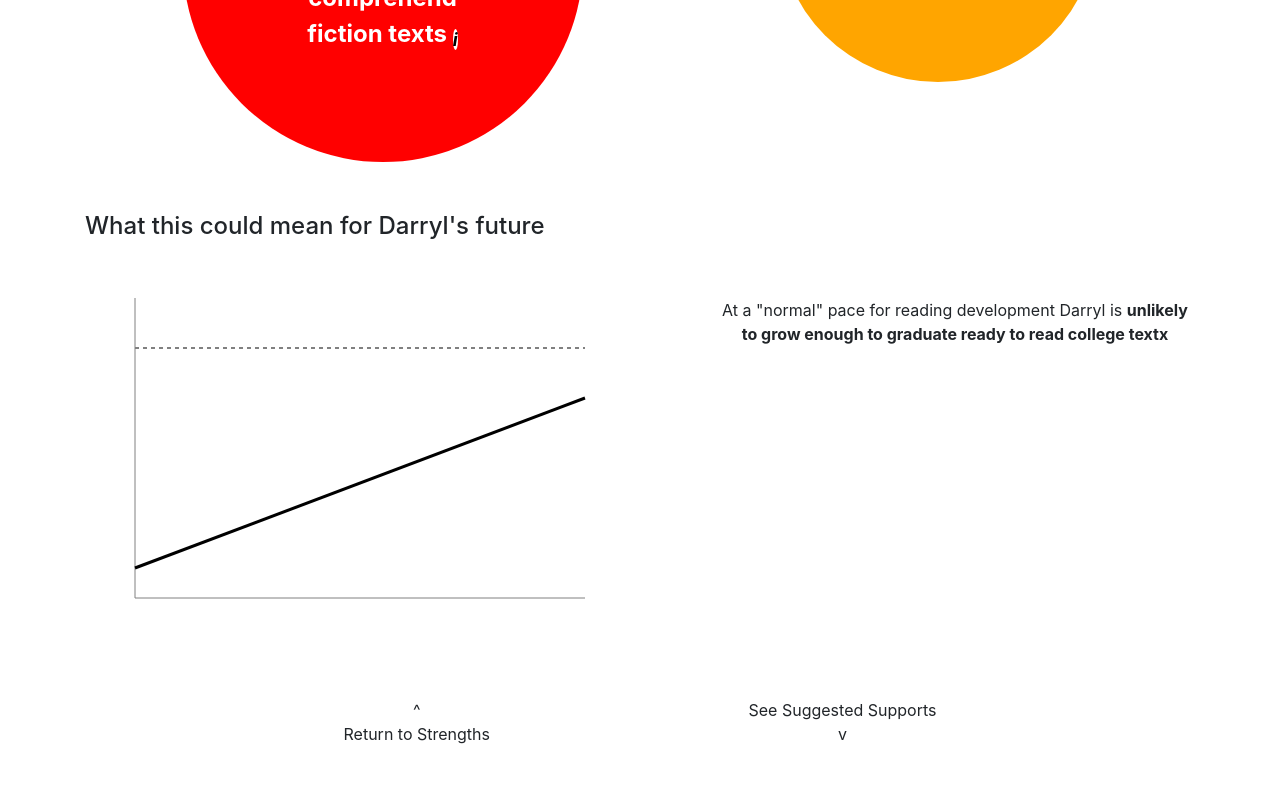
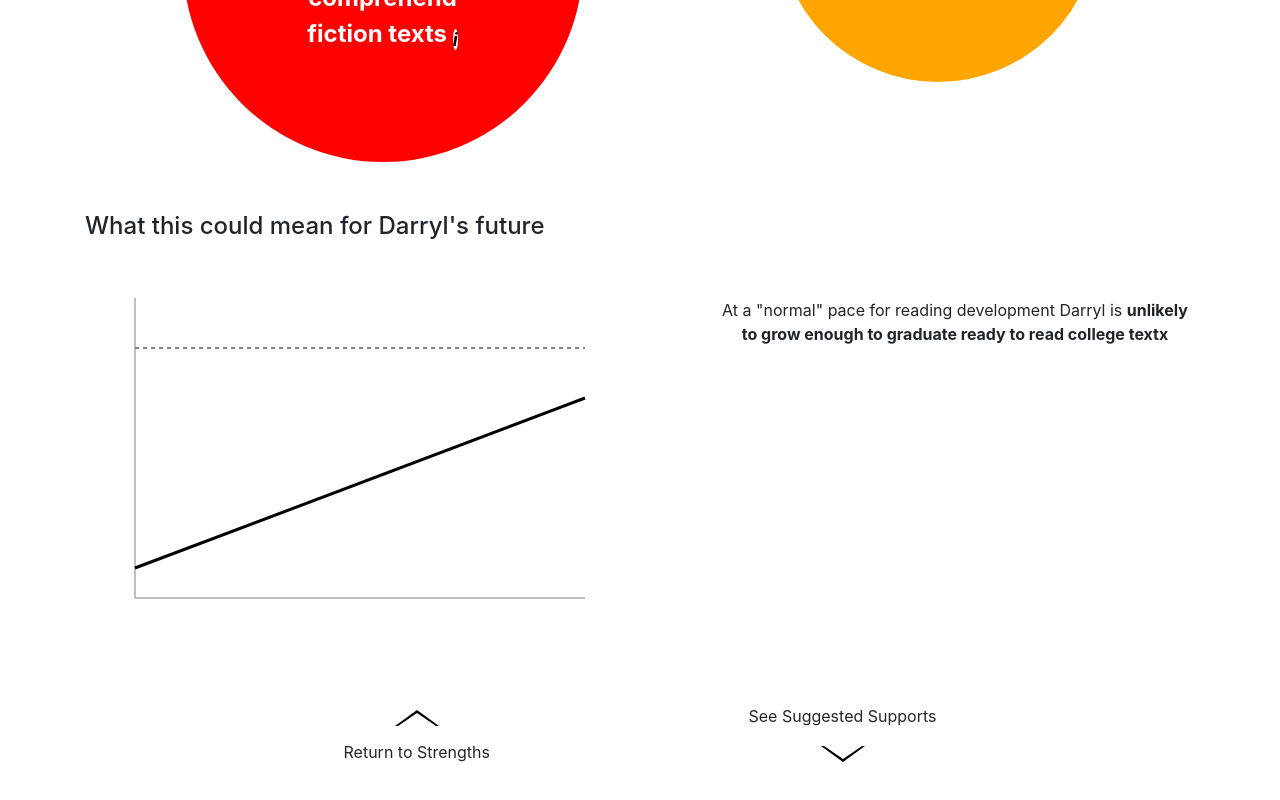
Before and after one commit to ryanechternacht/yardstick-frontend, a Vue app: page /how-to-help/weaknesses in a window 1280 px wide. Shown: the part 356-1156 px from the top of the page. Built offline with nearby package versions, Linux system fonts and the light colour scheme; what vue-lodash would draw is missing.

Commit message:
Improve the up/down navigation arrow and roll the component out throughout the application

```diff
--- a/src/components/layout/BottomNavigation.vue
+++ b/src/components/layout/BottomNavigation.vue
@@ -6,8 +6,12 @@
       :class="{pointer: backRoute}"
       @click="goBack()"
     >
-      <div>^</div>
-      <div>{{backText || "Back"}}</div>
+      <div class="nav-row">
+        <svg height="16" width="44">
+          <path d="M 0 16 l 22 -16 l 22 16 l -3 0 l -19 -13 l -19 13 Z" />
+        </svg>
+      </div>
+      <div class="nav-row">{{backText || "Back"}}</div>
     </div>
     <div
       v-if="shouldRenderNext"
@@ -15,8 +19,12 @@
       :class="{pointer: nextRoute}"
       @click="gotoNext()"
     >
-      <div>{{nextText || "Next"}}</div>
-      <div>v</div>
+      <div class="nav-row">{{nextText || "Next"}}</div>
+      <div class="nav-row">
+        <svg height="16" width="44">
+          <path d="M 0 0 l 22 16 l 22 -16 l -3 0 l -19 13 l -19 -13 Z" />
+        </svg>
+      </div>
     </div>
   </div>
 </template>
@@ -63,7 +71,7 @@ export default {
   cursor: pointer;
 }
 
-.spacer {
-  height: 50px;
+.nav-row {
+  line-height: 36px;
 }
 </style>
--- a/src/views/assessments/AssessmentDetails.vue
+++ b/src/views/assessments/AssessmentDetails.vue
@@ -106,19 +106,6 @@ export default {
 </script>
 
 <style scoped>
-.bottom-nav {
-  display: flex;
-  justify-content: space-evenly;
-}
-
-.center-align {
-  text-align: center;
-}
-
-.pointer {
-  cursor: pointer;
-}
-
 .spacer {
   height: 50px;
 }
--- a/src/views/assessments/AssessmentDetailsTable.vue
+++ b/src/views/assessments/AssessmentDetailsTable.vue
@@ -116,10 +116,10 @@
       </tbody>
     </table>
 
-    <div class="center-align pointer" @click="openBreakdown()">
-      <div>^</div>
-      <div>Return to {{assessment.name}} Breakdown</div>
-    </div>
+    <bottom-navigation
+      :backText="assessmentBreakdownNavigationText"
+      :backRoute="assessmentBreakdownRoute"
+    />
 
     <div class="spacer" />
   </div>
@@ -127,8 +127,10 @@
 
 <script>
 import { mapGetters } from "vuex";
+import BottomNavigation from "@/components/layout/BottomNavigation";
 
 export default {
+  components: { BottomNavigation },
   props: ["assessmentId"],
   data() {
     return {};
@@ -138,14 +140,15 @@ export default {
     ...mapGetters("student", { student: "getStudent" }),
     assessment() {
       return this.getAssessment(this.assessmentId);
-    }
-  },
-  methods: {
-    openBreakdown() {
-      this.$router.push({
+    },
+    assessmentBreakdownNavigationText() {
+      return `Return to ${this.assessment.name} Breakdown`;
+    },
+    assessmentBreakdownRoute() {
+      return {
         name: "assessment-details",
         params: { assessmentId: this.assessmentId }
-      });
+      };
     }
   }
 };
@@ -181,12 +184,4 @@ td {
 .spacer {
   height: 50px;
 }
-
-.center-align {
-  text-align: center;
-}
-
-.pointer {
-  cursor: pointer;
-}
 </style>
--- a/src/views/assessments/AssessmentOverview.vue
+++ b/src/views/assessments/AssessmentOverview.vue
@@ -29,10 +29,10 @@
       />
     </svg>
 
-    <div class="center-align pointer" @click="openBreakdown()">
-      <div>See More {{assessment.name}} Information</div>
-      <div>v</div>
-    </div>
+    <bottom-navigation
+      :nextText="assessmentBreakdownNavigationText"
+      :nextRoute="assessmentBreakdownRoute"
+    />
 
     <div class="spacer" />
   </div>
@@ -41,8 +41,10 @@
 <script>
 import { mapGetters } from "vuex";
 import * as d3 from "d3";
+import BottomNavigation from "@/components/layout/BottomNavigation";
 
 export default {
+  components: { BottomNavigation },
   props: ["assessmentId"],
   data() {
     return {
@@ -77,28 +79,21 @@ export default {
     ...mapGetters("student", { student: "getStudent" }),
     assessment() {
       return this.getAssessment(this.assessmentId);
-    }
-  },
-  methods: {
-    openBreakdown() {
-      this.$router.push({
+    },
+    assessmentBreakdownRoute() {
+      return {
         name: "assessment-details",
         params: { assessmentId: this.assessmentId }
-      });
+      };
+    },
+    assessmentBreakdownNavigationText() {
+      return `See More ${this.assessment.name} Information`;
     }
   }
 };
 </script>
 
 <style scoped>
-.center-align {
-  text-align: center;
-}
-
-.pointer {
-  cursor: pointer;
-}
-
 .spacer {
   height: 50px;
 }
--- a/src/views/how-to-help/RelativeStrengths.vue
+++ b/src/views/how-to-help/RelativeStrengths.vue
@@ -29,20 +29,22 @@
 
     <div class="spacer" />
 
-    <div class="center-align pointer" @click="openAreasForGrowth()">
-      <div>Click to See More</div>
-      <div>v</div>
-    </div>
+    <bottom-navigation nextText="Click to See More" :nextRoute="relativeWeaknessesRoute" />
+
+    <div class="spacer" />
   </div>
 </template>
 
 <script>
+import BottomNavigation from "@/components/layout/BottomNavigation";
+
 export default {
-  methods: {
-    openAreasForGrowth() {
-      this.$router.push({
+  components: { BottomNavigation },
+  computed: {
+    relativeWeaknessesRoute() {
+      return {
         name: "relative-weaknesses"
-      });
+      };
     }
   }
 };
@@ -61,8 +63,4 @@ export default {
 .center-align {
   text-align: center;
 }
-
-.pointer {
-  cursor: pointer;
-}
 </style>
--- a/src/views/how-to-help/RelativeWeaknesses.vue
+++ b/src/views/how-to-help/RelativeWeaknesses.vue
@@ -58,17 +58,12 @@
 
     <div class="spacer" />
 
-    <div class="bottom-nav">
-      <div class="center-align pointer" @click="openStrengths()">
-        <div>^</div>
-        <div>Return to Strengths</div>
-      </div>
-
-      <div class="center-align pointer" @click="openSuggestedSupports()">
-        <div>See Suggested Supports</div>
-        <div>v</div>
-      </div>
-    </div>
+    <bottom-navigation
+      backText="Return to Strengths"
+      :backRoute="relativeStrengthsRoute"
+      nextText="See Suggested Supports"
+      :nextRoute="suggestedSupportsRoute"
+    />
 
     <div class="spacer" />
   </div>
@@ -76,21 +71,21 @@
 
 <script>
 import { mapGetters } from "vuex";
+import BottomNavigation from "@/components/layout/BottomNavigation";
 
 export default {
+  components: { BottomNavigation },
   computed: {
-    ...mapGetters("student", { student: "getStudent" })
-  },
-  methods: {
-    openStrengths() {
-      this.$router.push({
+    ...mapGetters("student", { student: "getStudent" }),
+    relativeStrengthsRoute() {
+      return {
         name: "relative-strengths"
-      });
+      };
     },
-    openSuggestedSupports() {
-      this.$router.push({
+    suggestedSupportsRoute() {
+      return {
         name: "suggested-supports"
-      });
+      };
     }
   }
 };
@@ -146,16 +141,7 @@ export default {
   height: 50px;
 }
 
-.bottom-nav {
-  display: flex;
-  justify-content: space-evenly;
-}
-
 .center-align {
   text-align: center;
 }
-
-.pointer {
-  cursor: pointer;
-}
 </style>
```
